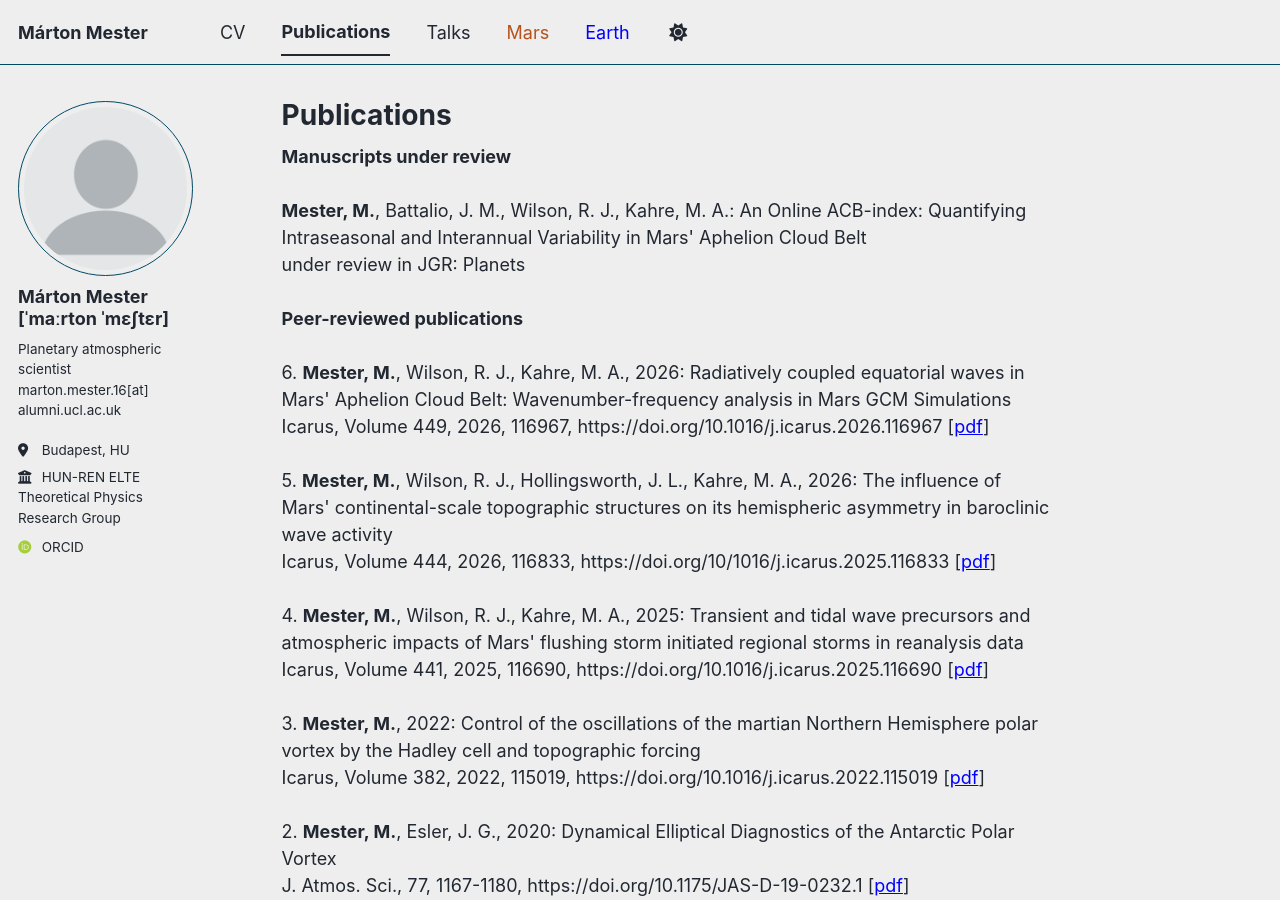
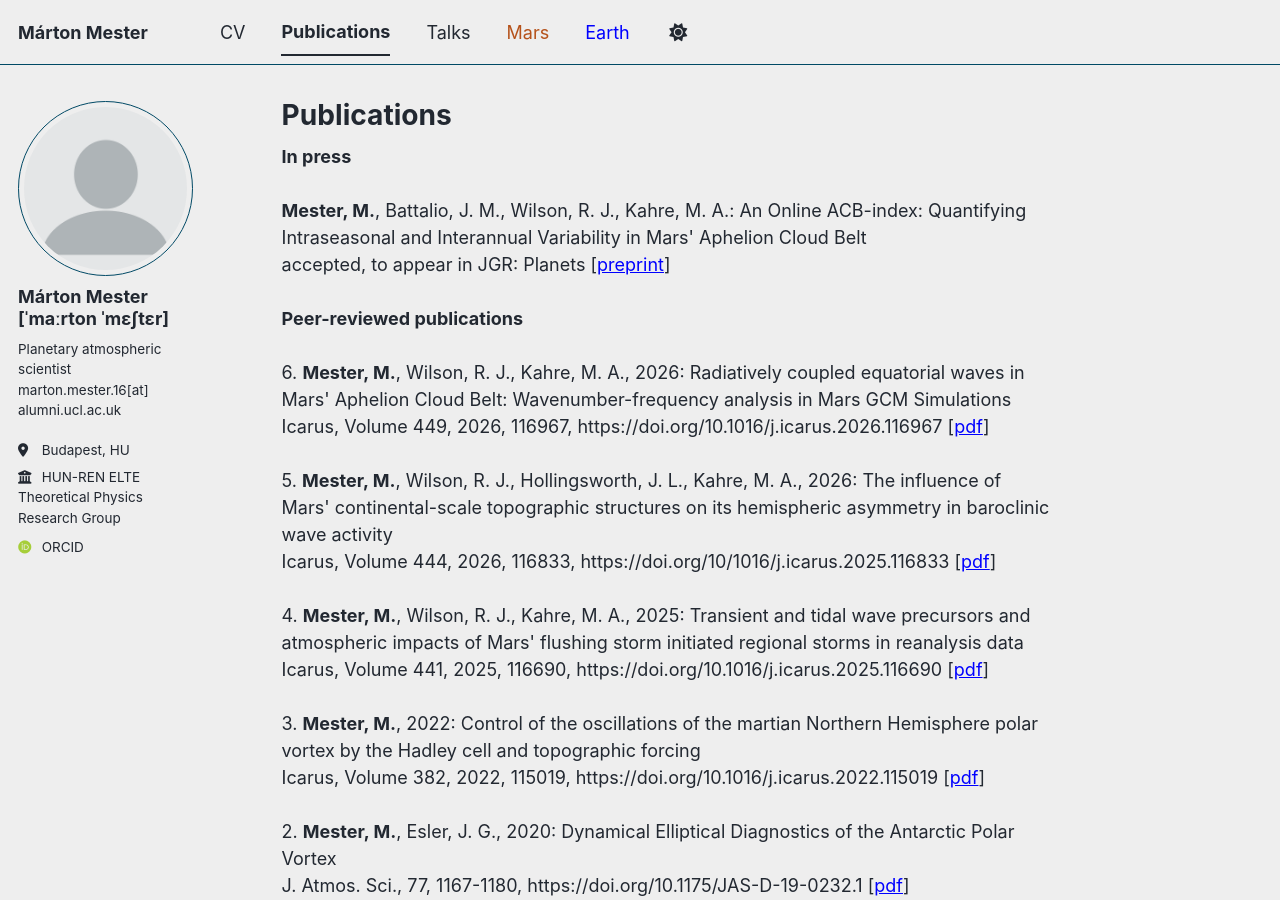
Before and after one commit to thengc6369/thengc6369.github.io, a Jekyll site: the page built from _pages/publications.html, in a window 1280 px wide and 900 px high. Built offline with Jekyll 4.4.1, drawn with Linux system fonts in a browser that asks for light colours; some web fonts are replaced; a script bundle is joined from its source files by our own code; library files that are not in the unit come from our copies.

Commit message:
Update publications.html

```diff
--- a/_pages/publications.html
+++ b/_pages/publications.html
@@ -4,11 +4,11 @@ permalink: /publications/
 author_profile: true
 ---
 
-<b> Manuscripts under review </b>
+<b> In press </b>
 <br>
 <br>
 <b>Mester, M.</b>, Battalio, J. M., Wilson, R. J., Kahre, M. A.: An Online ACB-index: Quantifying Intraseasonal and Interannual Variability in Mars' Aphelion Cloud Belt <br>
-under review in JGR: Planets <br>
+accepted, to appear in JGR: Planets [<a href="/files/MM_etal_RadACB.pdf" target="_blank" style="color: blue;">preprint</a>] <br>
 <br>
 
 
```
